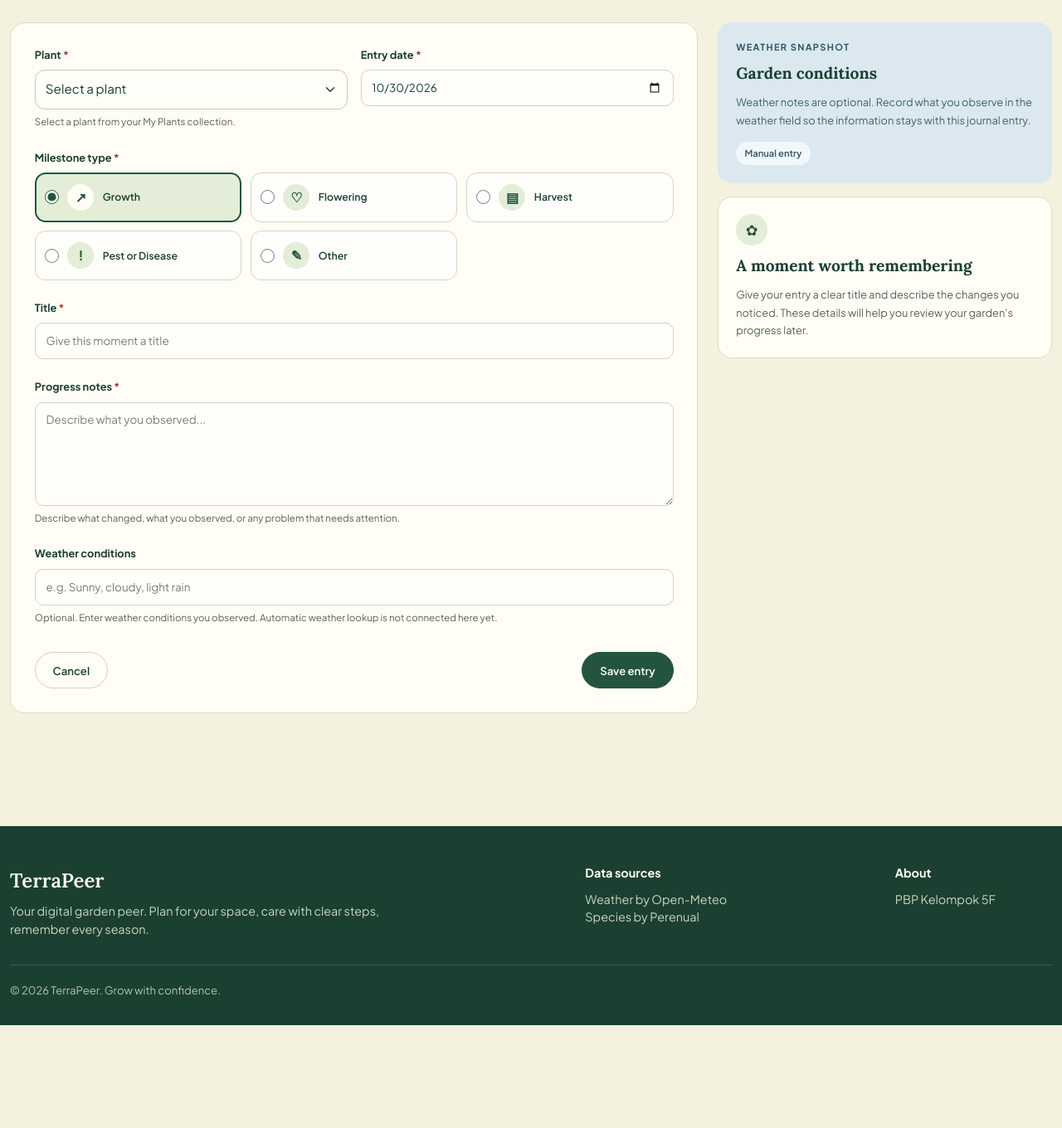
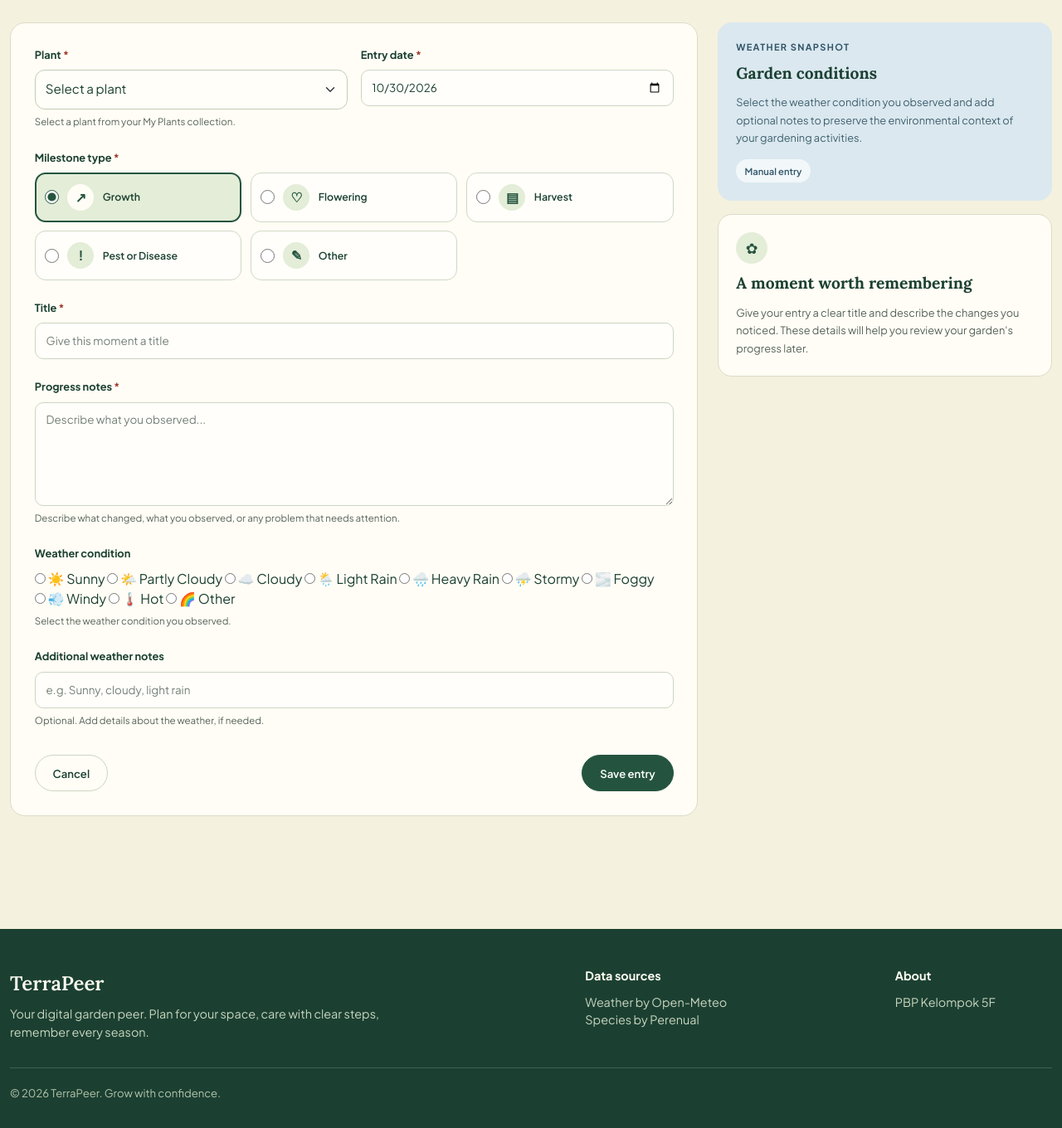
Before and after one commit to PBP-Terrapeer-2026/TerraPeer, a Django app: page /garden-journal/add/ in a window 1280 px wide. Shown: the part 294-1654 px from the top of the page at 83% size. Before the commit the page ends 1530 px from the top, so only its background shows below. Run offline with Django 5.2, Linux system fonts and the light colour scheme; the visitor is signed in with stand-in values (Sample User, id 1); data that the repository does not hold is empty; some libraries are stand-ins or nearby versions.

Commit message:
feat(garden-journal): add weather condition selection

```diff
--- a/main/forms.py
+++ b/main/forms.py
@@ -29,6 +29,7 @@ class GardenJournalEntryForm(forms.ModelForm):
             "notes",
             "harvest_quantity",
             "harvest_unit",
+            "weather_condition",
             "weather_summary",
         ]
 
@@ -74,6 +75,11 @@ class GardenJournalEntryForm(forms.ModelForm):
                     "placeholder": "e.g. grams, pieces, bunches",
                 }
             ),
+            "weather_condition": forms.RadioSelect(
+                attrs={
+                    "class": "journal-form-v2__weather-input",
+                }
+            ),
             "weather_summary": forms.TextInput(
                 attrs={
                     "class": "form-control",
@@ -91,14 +97,16 @@ class GardenJournalEntryForm(forms.ModelForm):
             "notes": "Progress notes",
             "harvest_quantity": "Harvest quantity",
             "harvest_unit": "Harvest unit",
-            "weather_summary": "Weather conditions",
+            "weather_condition": "Weather condition",
+            "weather_summary": "Additional weather notes",
         }
 
         help_texts = {
             "plant": "Select a plant from your My Plants collection.",
             "notes": "Describe the changes, progress, or problems you noticed.",
             "harvest_unit": "For example: grams, kilograms, pieces, or bunches.",
-            "weather_summary": "Optional. Record the weather you observed.",
+            "weather_condition": "Select the weather condition you observed.",
+            "weather_summary": "Optional. Add details about the weather, if needed.",
         }
 
     def save(self, commit=True):
--- a/main/models.py
+++ b/main/models.py
@@ -11,6 +11,19 @@ class GardenJournalEntry(models.Model):
         ("harvest", "Harvest"),
         ("issue", "Pest or Disease"),
         ("general", "Other"),
+    ]
+
+    WEATHER_CONDITION_CHOICES = [
+        ("sunny", "Sunny"),
+        ("partly_cloudy", "Partly Cloudy"),
+        ("cloudy", "Cloudy"),
+        ("light_rain", "Light Rain"),
+        ("heavy_rain", "Heavy Rain"),
+        ("stormy", "Stormy"),
+        ("foggy", "Foggy"),
+        ("windy", "Windy"),
+        ("hot", "Hot"),
+        ("other", "Other"),
     ]
 
     # Pemilik catatan jurnal
@@ -56,6 +69,20 @@ class GardenJournalEntry(models.Model):
         blank=True,
     )
 
+    # Kategori kondisi cuaca yang dipilih pengguna
+    weather_condition = models.CharField(
+        max_length=20,
+        choices=WEATHER_CONDITION_CHOICES,
+        blank=True,
+        default="",
+    )
+
+    # Catatan tambahan cuaca (opsional)
+    weather_summary = models.CharField(
+        max_length=200,
+        blank=True,
+    )
+
     # Ringkasan cuaca (opsional)
     weather_summary = models.CharField(
         max_length=200,
--- a/main/views.py
+++ b/main/views.py
@@ -162,10 +162,13 @@ def garden_journal(request):
         entry_type="issue"
     ).count()
 
-    #ambil catatan cuaca terbaru yang benar-benar tersimpan
+    # Ambil entri terbaru yang memiliki kategori cuaca
+    # atau catatan cuaca tambahan.
     latest_weather_entry = (
-        all_entries.exclude(weather_summary="")
-        .first()
+        all_entries.filter(
+            Q(weather_condition__gt="")
+            | Q(weather_summary__gt="")
+        ).first()
     )
 
     context = {
--- a/templates/garden_journal_form.html
+++ b/templates/garden_journal_form.html
@@ -210,11 +210,75 @@ Record a gardening milestone, progress notes, harvest details, and observed weat
                         </div>
 
                         <!-- Weather conditions -->
+                        <fieldset class="journal-form-v2__fieldset mb-4">
+                            <legend class="form-label">
+                                Weather condition
+                            </legend>
+
+                            <div class="journal-form-v2__weather-grid">
+                                {% for radio in form.weather_condition %}
+                                    {% if radio.data.value %}
+                                        <label
+                                            class="journal-form-v2__weather-option"
+                                            for="{{ radio.id_for_label }}"
+                                        >
+                                        {{ radio.tag }}
+
+                                        <span
+                                            class="journal-form-v2__weather-icon"
+                                            aria-hidden="true"
+                                        >
+                                            {% if radio.data.value == "sunny" %}
+                                                ☀️
+                                            {% elif radio.data.value == "partly_cloudy" %}
+                                                🌤️
+                                            {% elif radio.data.value == "cloudy" %}
+                                                ☁️
+                                            {% elif radio.data.value == "light_rain" %}
+                                                🌦️
+                                            {% elif radio.data.value == "heavy_rain" %}
+                                                🌧️
+                                            {% elif radio.data.value == "stormy" %}
+                                                ⛈️
+                                            {% elif radio.data.value == "foggy" %}
+                                                🌫️
+                                            {% elif radio.data.value == "windy" %}
+                                                💨
+                                            {% elif radio.data.value == "hot" %}
+                                                🌡️
+                                            {% else %}
+                                                🌈
+                                            {% endif %}
+                                        </span>
+
+                                        <span class="journal-form-v2__weather-label">
+                                            {{ radio.choice_label }}
+                                        </span>
+                                    </label>
+                                {% endif %}
+                                {% endfor %}
+                            </div>
+
+                            {% for error in form.weather_condition.errors %}
+                                <div class="invalid-feedback d-block">
+                                    {{ error }}
+                                </div>
+                            {% endfor %}
+
+                            <div class="form-text">
+                                Select the weather condition you observed.
+                            </div>
+                        </fieldset>
+
+                        <!-- Additional weather notes -->
                         <div class="mb-4">
-                            <label class="form-label"
-                                   for="{{ form.weather_summary.id_for_label }}">
-                                Weather conditions
+                            <label
+                                class="form-label"
+                                for="{{ form.weather_summary.id_for_label }}"
+                            >
+                                Additional weather notes
                             </label>
+
                             {{ form.weather_summary }}
 
                             {% for error in form.weather_summary.errors %}
@@ -224,11 +288,9 @@ Record a gardening milestone, progress notes, harvest details, and observed weat
                             {% endfor %}
 
                             <div class="form-text">
-                                Optional. Enter weather conditions you observed.
-                                Automatic weather lookup is not connected here yet.
+                                Optional. Add details about the weather, if needed.
                             </div>
                         </div>
-
                         <!-- Actions -->
                         <div class="journal-form-v2__actions">
                             <a href="{% url 'garden_journal' %}"
@@ -253,9 +315,9 @@ Record a gardening milestone, progress notes, harvest details, and observed weat
                     </p>
                     <h2>Garden conditions</h2>
                     <p>
-                        Weather notes are optional. Record what you observe
-                        in the weather field so the information stays with
-                        this journal entry.
+                        Select the weather condition you observed and add
+                        optional notes to preserve the environmental context
+                        of your gardening activities.
                     </p>
                     <span class="journal-form-v2__info-tag">
                         Manual entry
```
Also changed, not shown: templates/css/style.css (+99 -0 lines), templates/garden_journal.html (+33 -2 lines), main/migrations/0004_gardenjournalentry_weather_condition.py (added).
